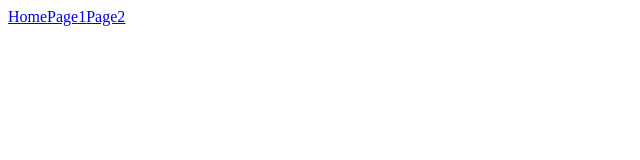
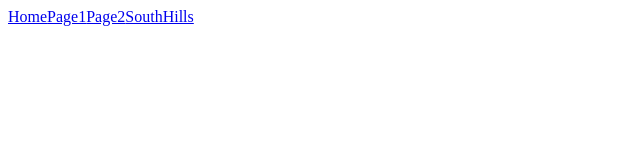
Before and after one commit to gsantella/angular-signals, an Angular app: page / in a window 1280 px wide. Shown: the top 160 px of the page, without its empty margins (0-640 px from the left). Built offline with nearby package versions, Linux system fonts and the light colour scheme.

Commit message:
add SouthHills link to app component

```diff
--- a/src/app/app.component.html
+++ b/src/app/app.component.html
@@ -1,5 +1,5 @@
 <a routerLink="/">Home</a>
 <a routerLink="/page1">Page1</a>
 <a routerLink="/page2">Page2</a>
-
+<a href="https://www.southhills.edu/">SouthHills</a>
 <router-outlet />
```
